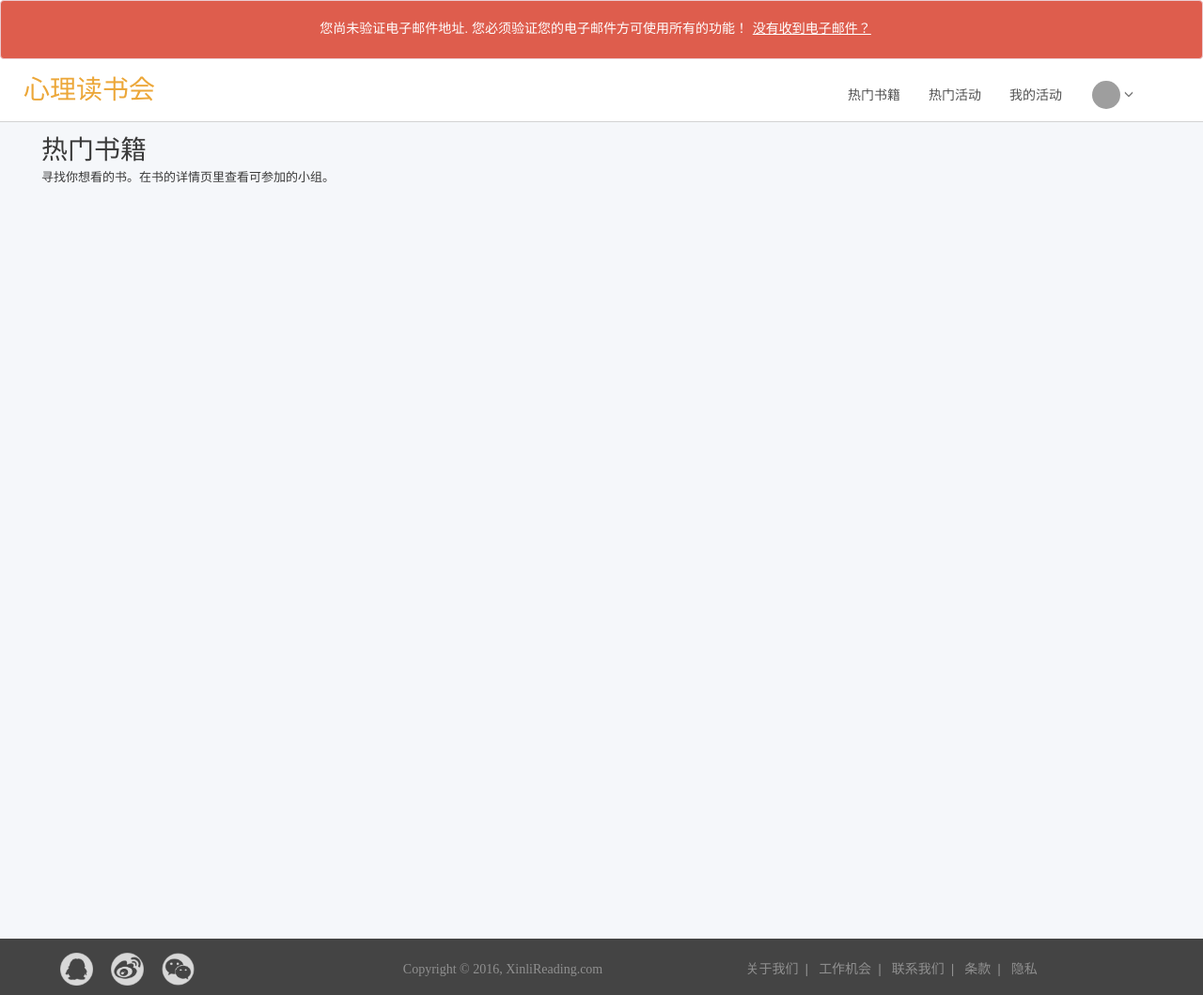
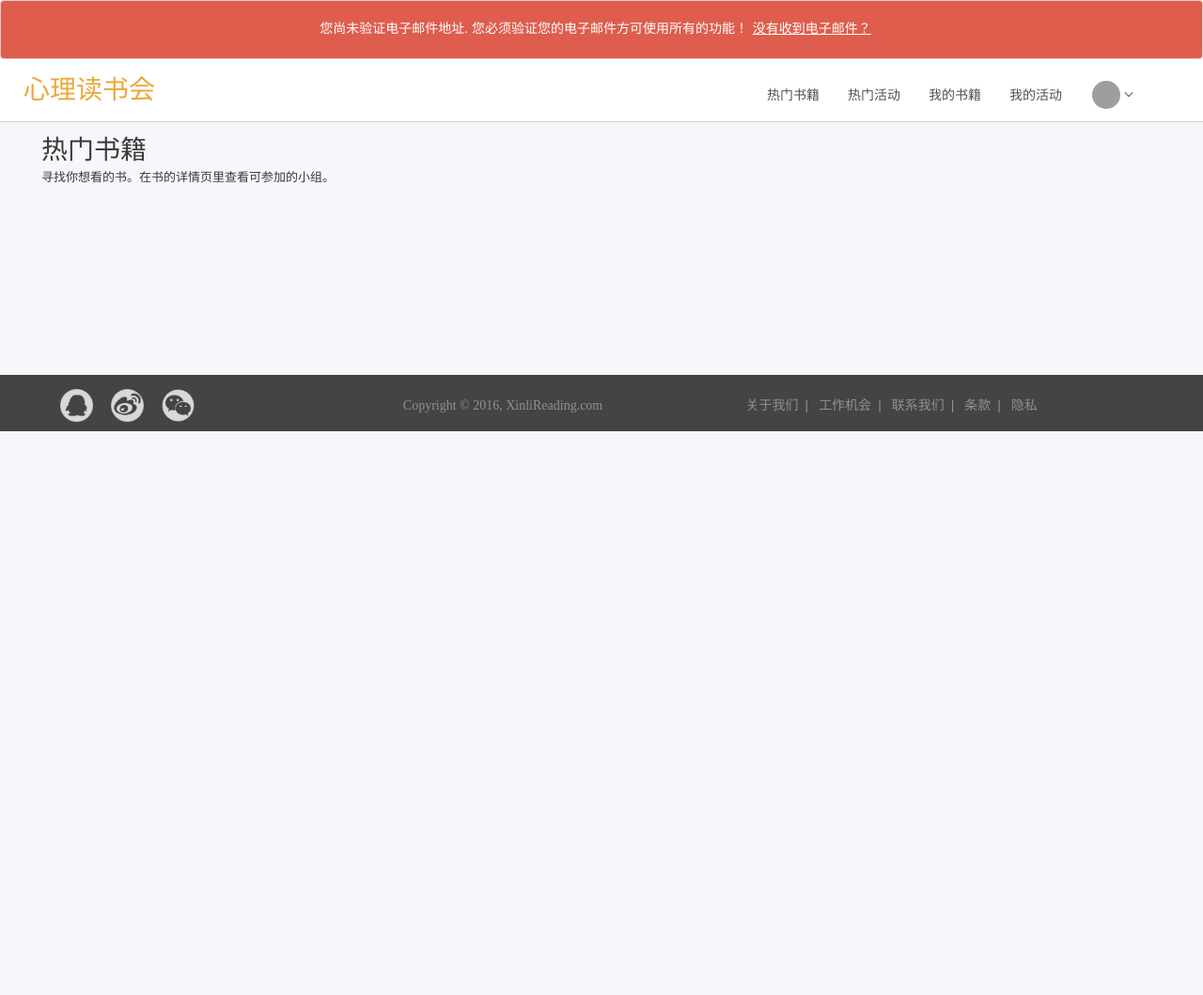
Before and after one commit to xinlireading/xinlireading-server, a Django app: template xinlireading/templates/xinlireading/books.html in a window 1280 px wide. Shown: the whole page at 94% size. After the commit the page ends 459 px from the top, so only its background shows below. Run offline with Django 3.2, Linux system fonts and the light colour scheme; the template is opened without the code that fills it, so the values that code supplies are empty; some libraries are stand-ins or nearby versions; grey boxes are pictures that could not be loaded.

Commit message:
add header menu to my books.

```diff
--- a/xinlireading/templates/xinlireading/base-header.html
+++ b/xinlireading/templates/xinlireading/base-header.html
@@ -16,6 +16,7 @@
         <ul class="nav navbar-nav navbar-right">
           <li><a style="font-size:14px;" href="/books/">热门书籍</a></li>
           <li><a style="font-size:14px;" href="/books/">热门活动</a></li>
+          <li><a style="font-size:14px;" href="/reading/books/">我的书籍</a></li>
           <li><a style="font-size:14px;" href="/account/dashboard/">我的活动</a></li>
           <li>
             <div>
--- a/xinlireading/templates/xinlireading/books.html
+++ b/xinlireading/templates/xinlireading/books.html
@@ -6,8 +6,12 @@
 <link rel="stylesheet" type="text/css" href="{% static 'xinlireading/css/books.css' %}" />
 
 <div style="padding:20px 0px 0px 44px">
-    <p style="font-size:28px">热门书籍</p>
-    <p style="font-size:13px; color:#3A3A3A">寻找你想看的书。在书的详情页里查看可参加的小组。</p>
+    {% ifequal request.path '/reading/books/' %}
+        <p style="font-size:28px">我的书籍</p>
+    {% else %}
+        <p style="font-size:28px">热门书籍</p>
+        <p style="font-size:13px; color:#3A3A3A">寻找你想看的书。在书的详情页里查看可参加的小组。</p>
+    {% endifequal %}
 </div>
 <div class="container-fluid">
     <div class="row">
@@ -35,15 +39,6 @@
                                 <div>豆瓣评分: {{book.price}}</div>
 
                             </div>
-                            <!-- <div></div> -->
-                            <!-- <div class="div-reading-info-panel">
-                                <div>本书已有 120 组员读过</div>
-                                <div>正在阅读的小组 5</div>
-                                <div>
-                                    <div style="float:left">正在招募的小组 3</div>
-                                    <button style="float:left; width:36px; height:20px; font-size:11px" type="button" class="btn btn-primary btn-primary-custom">加入</button>
-                                </div>
-                            </div> -->
                         </div>
                     </a>
                 </li>
@@ -51,7 +46,7 @@
             </ul>
 
         </div>
-        <div class="col-md-3" style="height:800px">
+        <div class="col-md-3" style="min-height:200px">
 
         </div>
     </div>
--- a/xinlireading/templates/xinlireading/dashboard.html
+++ b/xinlireading/templates/xinlireading/dashboard.html
@@ -47,7 +47,7 @@
 
             <div class="div-my-books-total-panel">
               <ul>
-                <li class="list-group-item list-group-item-custom" onclick="location.href='/reading/books/'"><label class="title">我的书籍</label></li>
+                <li class="list-group-item list-group-item-custom" onclick="location.href='/reading/books/'"><label class="title" style="width:100%">我的书籍</label></li>
                 <li class="list-group-item list-group-item-custom"><label>已看</label><span class="badge">2</span></li>
                 <li class="list-group-item list-group-item-custom"><label>收藏</label><span class="badge">23</span></li>
               </ul>
```
